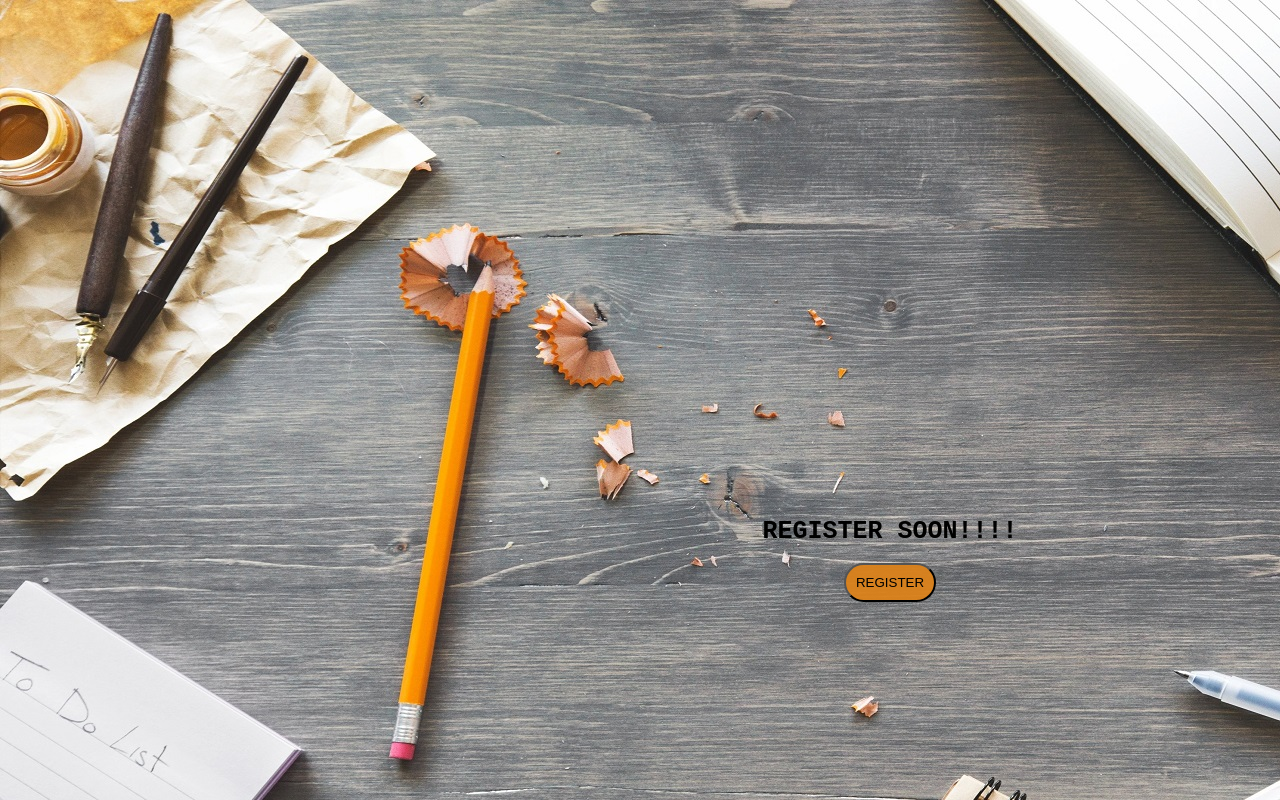
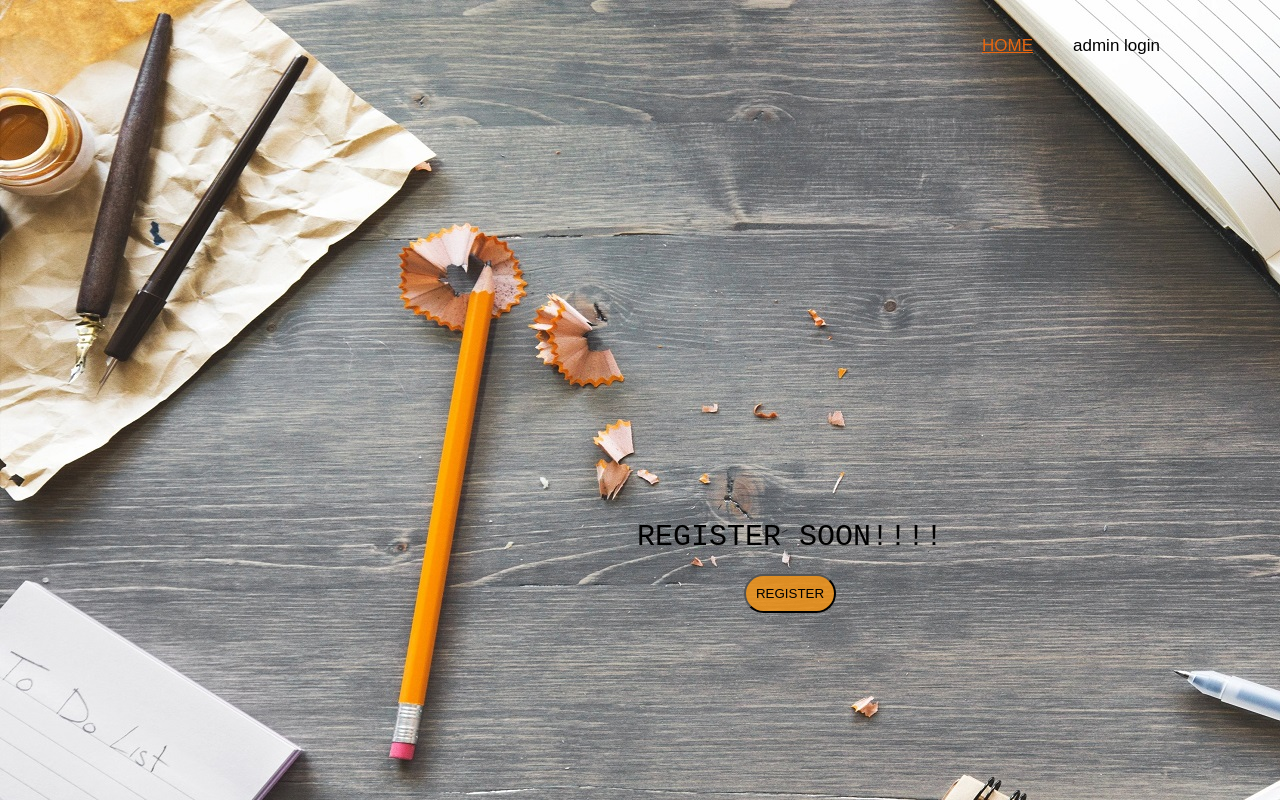
Before and after one commit to Stack-Hack1-0/yadvRtta-Event_reg-, a React (Create React App) app in the folder client/: page / in a window 1280 px wide. Shown: the top 800 px of the page. Built offline with nearby package versions, Linux system fonts and the light colour scheme.

Commit message:
little change

```diff
--- a/client/src/Components/Main/Main.css
+++ b/client/src/Components/Main/Main.css
@@ -1,23 +1,29 @@
+
 .Main{
     overflow: hidden;
-    padding-left: 500px;
-    padding-top: 500px;
     background-image: url('../../Images/prfct.jpg');
     min-height: 100vh;
 }
-.Main h1{
-    font-weight: 600;
-    font-size: 25px;
+.Header{
+    padding-left: 600px;
+    cursor: pointer;
+}
+.Register{
+    padding-top: 500px;
+    padding-left: 300px;
+}
+.Register button{
+    border-radius: 30px;
+    padding: 10px;
+    background-color: rgba(238, 146, 25, 0.87);
+    transition: 0.3s;
+}
+.Register button:hover{
+    background-color: seashell;
+    box-shadow: 0 12px 16px 0 rgba(0,0,0,0.24), 0 17px 50px 0 rgba(0,0,0,0.5);
+}
+.Register h1{
+    font-size: 30px;
+    font-weight: 400;
     font-family: monospace;
-
 }
-
-.Main button{
-    background: rgba(221, 130, 25, 0.932);
-    border-radius: 30px;
-    outline: none;
-    padding: 10px;
-}
-.Main button:hover{
-    transform: scale(1.05)
-}
--- a/client/src/Components/Main/Main.js
+++ b/client/src/Components/Main/Main.js
@@ -1,7 +1,8 @@
+
 import React,{ Component } from 'react';
 import "./Main.css";
 import { Redirect } from 'react-router-dom';
-//import NavBar from './NavBar/NavBar';
+import NavBar from './NavBar/NavBar';
 
 class Main extends Component{
     state = {
@@ -18,11 +19,15 @@ class Main extends Component{
         return(
 
             <div className="Main">
-
+               <div className="Header">
+                   <NavBar/>
+               </div>
+                <div className="Register">
                 <h1>REGISTER SOON!!!!
                 </h1>
                 <button onClick = {this.onRegister}>REGISTER</button>
                 {renRedirect}
+                </div>
             </div>
 
         );
--- a/client/src/Components/Main/NavBar/NavBar.css
+++ b/client/src/Components/Main/NavBar/NavBar.css
@@ -0,0 +1,17 @@
+.Nav ul{
+    display: flex;
+    flex-direction: row;
+    float: right;
+    padding-right: 100px;
+    text-decoration: none;
+
+}
+.Nav ul li{
+    padding: 20px;
+    list-style-type: none;
+    font-size: 17px;
+    font-family: sans-serif;
+    font-weight: 700;
+    color: rgb(231, 102, 16);
+
+}
--- a/client/src/Components/Main/NavBar/NavBar.js
+++ b/client/src/Components/Main/NavBar/NavBar.js
@@ -8,8 +8,10 @@ const navBar = (props) =>{
 
             <div className="Nav">
                 <ul>
-                <li>   <NavLink to='/'>Home</NavLink></li>
-                <li>       <NavLink to='/adminlogin'>Admin Login</NavLink> </li>
+                  <li><NavLink to='/' style={{color: 'rgb(0,0,0)', textDecoration:'none', fontWeight:'100'}}
+                  activeStyle={{color: 'rgb(231,102,16)',textDecoration: 'underline'}}>HOME</NavLink></li>
+                  <li><NavLink to='/adminlogin' style={{color: 'rgb(0,0,0)', textDecoration:'none',fontWeight:'100'}}
+                  activeStyle={{color: 'rgb(231,102,16)',textDecoration: 'underline'}}>admin login</NavLink></li>
                   </ul>
             </div>
 
```
